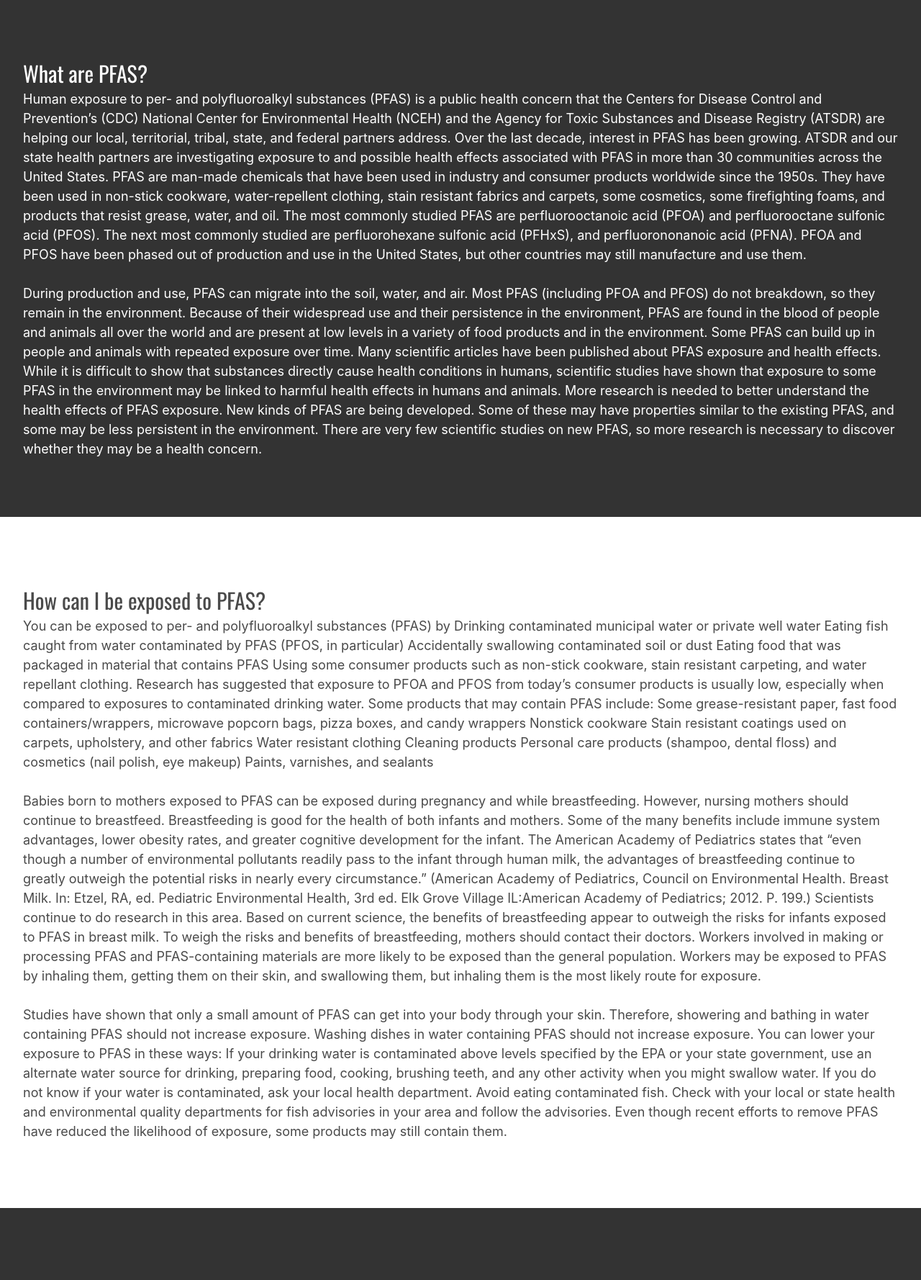
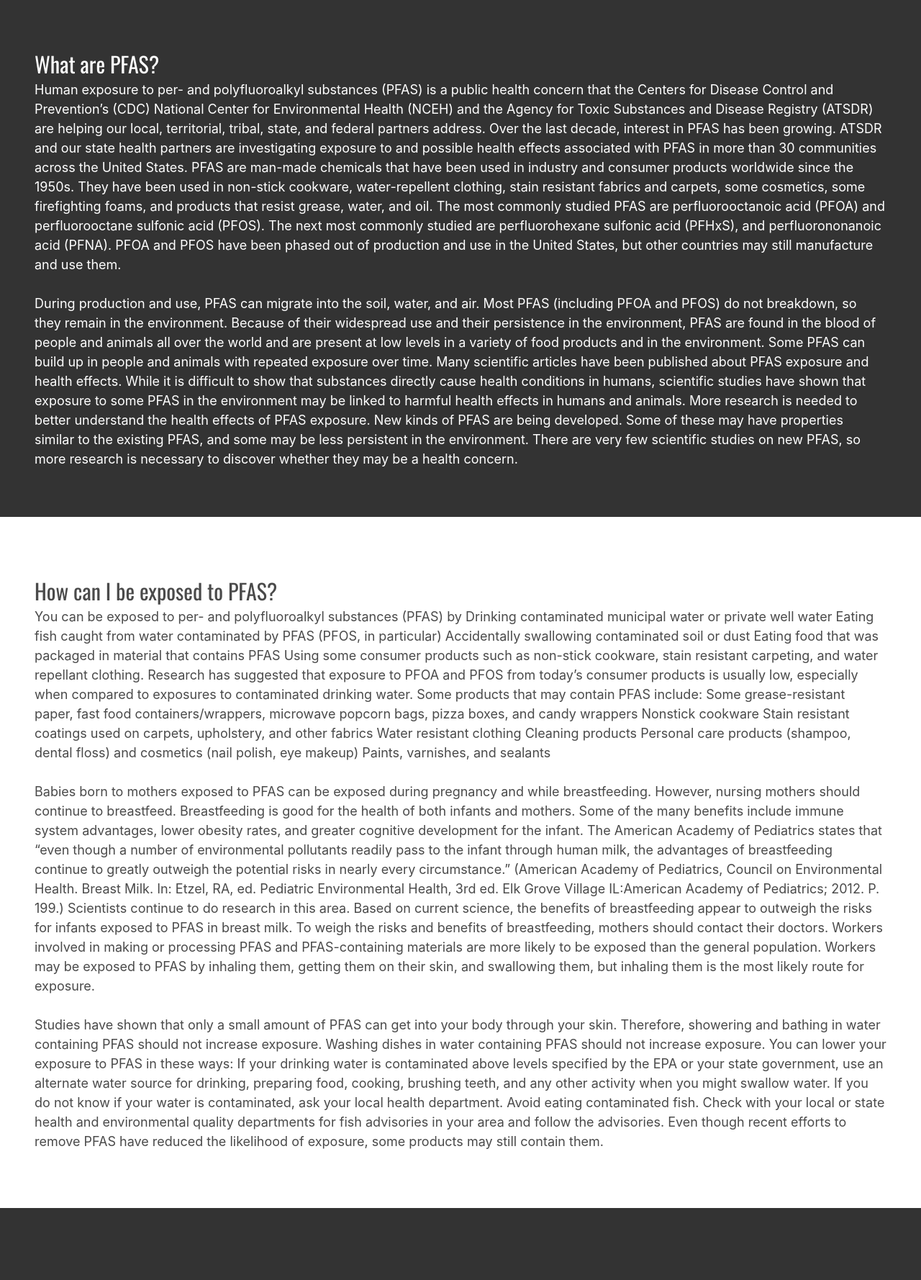
Before and after one commit to NehmerJ/WebAPP01, a plain HTML site: page Website/pfas.html in a window 1280 px wide. Shown: the part 802-2580 px from the top of the page at 72% size. Drawn offline with nearby package versions, Linux system fonts and the light colour scheme.

Commit message:
removed the container is-fluid

```diff
--- a/Website/pfas.html
+++ b/Website/pfas.html
@@ -76,7 +76,7 @@
  		<h3>We leave no PFAS.</h3>
  	</div>
 	</div>
-	<div class="section sectOne container is-fluid">
+	<div class="section sectOne">
 		<section class="customSection">
 			<header>
 				<h2 class="sectionTitle">What are PFAS?</h2>
@@ -92,7 +92,7 @@
 		</section>
 	</div>
 	</div>
-	<div class="section sectTwo container is-fluid">
+	<div class="section sectTwo">
 		<section class="customSection">
 			<header>
 				<h2 class="sectionTitle">How can I be exposed to PFAS?</h2>
@@ -132,7 +132,7 @@
 		    Even though recent efforts to remove PFAS have reduced the likelihood of exposure, some products may still contain them.
 		</section>
 	</div>
-	<div class="section sectThree container is-fluid">
+	<div class="section sectThree">
 		<p class="customParagraph">
 			Weller Water has the best whole house PFAS removal system available in Michigan
 			at Weller Water our goal is to help everyone in Michigan get Really, Really, Really Clean Water.
```
